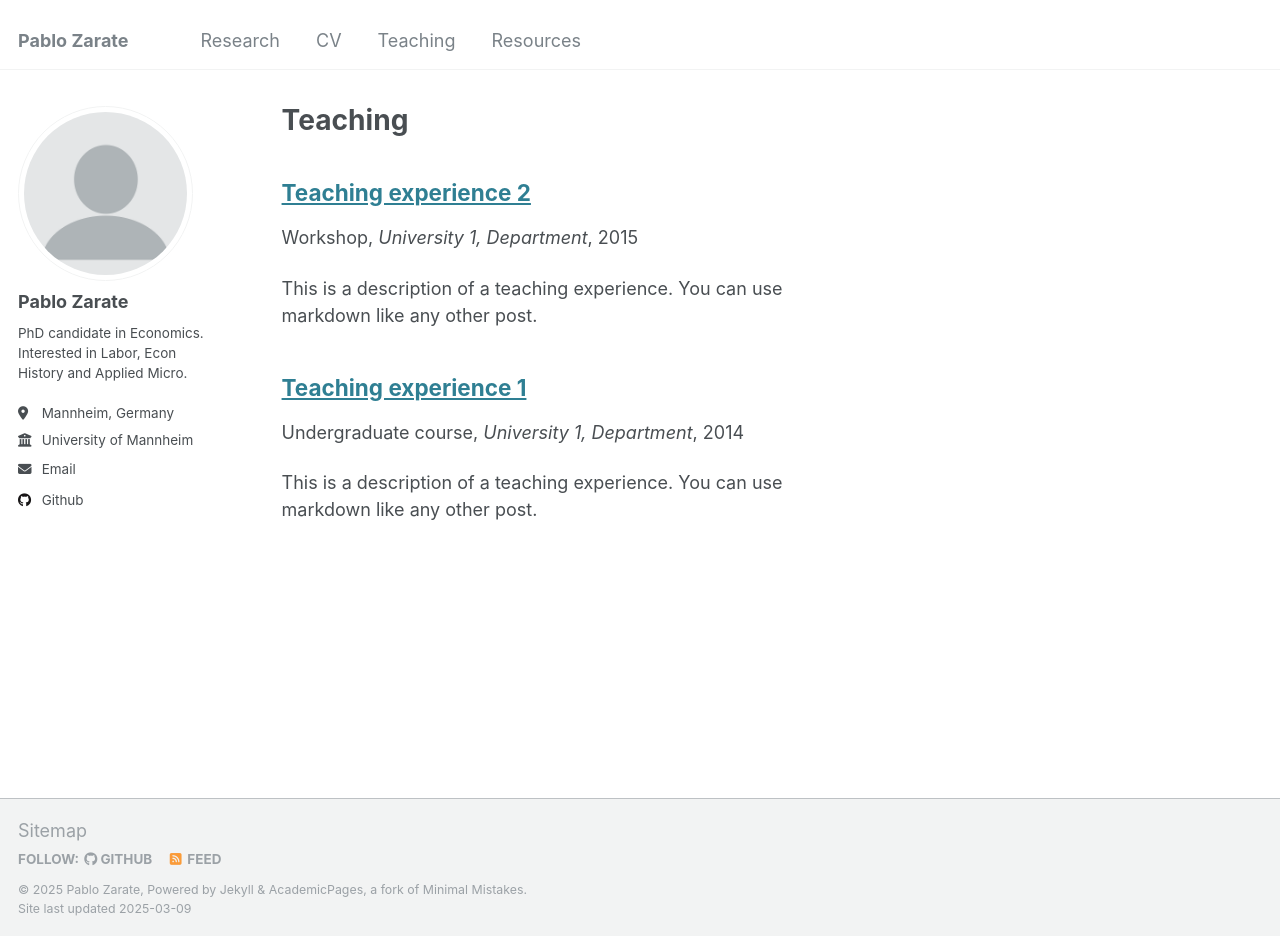
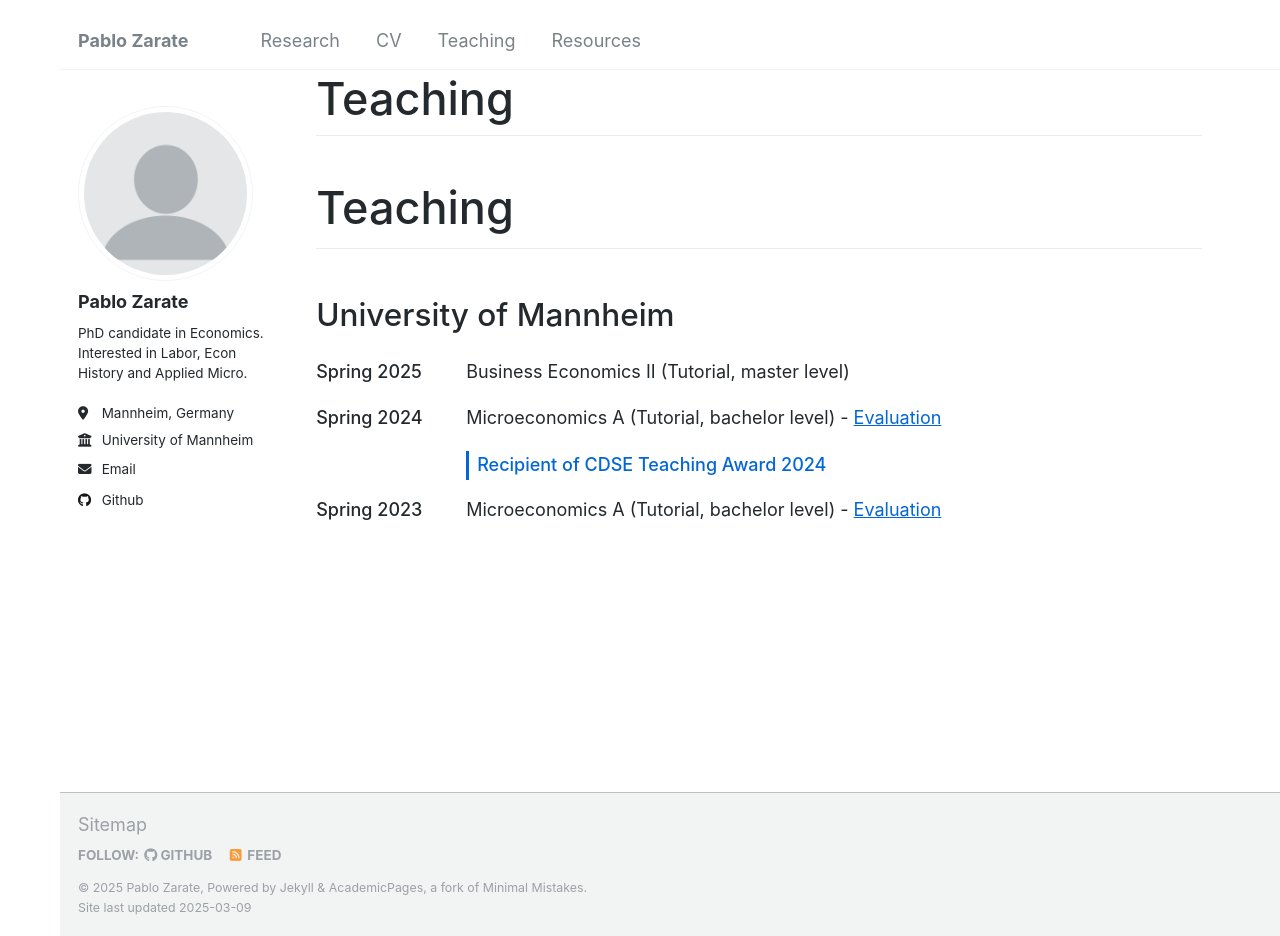
Before and after one commit to pblozarate/pblozarate.github.io, a Jekyll site: the page built from _pages/teaching.html, in a window 1280 px wide and 936 px high. Built offline with Jekyll 4.4.1, drawn with Linux system fonts in a browser that asks for light colours.

Commit message:
Update teaching.html

```diff
--- a/_pages/teaching.html
+++ b/_pages/teaching.html
@@ -4,9 +4,84 @@ title: "Teaching"
 permalink: /teaching/
 author_profile: true
 ---
+<!DOCTYPE html>
+<html lang="en">
+<head>
+    <meta charset="UTF-8">
+    <meta name="viewport" content="width=device-width, initial-scale=1.0">
+    <title>Academic Profile</title>
+    <style>
+        body {
+            font-family: -apple-system, BlinkMacSystemFont, "Segoe UI", Helvetica, Arial, sans-serif;
+            line-height: 1.6;
+            color: #24292e;
+            max-width: 1200px;
+            margin: 0 auto;
+            padding: 40px 20px;
+        }
+        h1 {
+            font-size: 2.5rem;
+            font-weight: 500;
+            border-bottom: 1px solid #eaecef;
+            padding-bottom: 0.3em;
+            margin-bottom: 1em;
+        }
+        h2 {
+            font-size: 1.75rem;
+            font-weight: 500;
+            margin-top: 1.5em;
+            margin-bottom: 0.75em;
+        }
+        .teaching-entry {
+            display: flex;
+            margin-bottom: 1em;
+        }
+        .semester {
+            width: 150px;
+            font-weight: 500;
+        }
+        .course {
+            flex: 1;
+        }
+        .award {
+            color: #0366d6;
+            margin: 0 0 16px 150px;
+            font-size: 1em;
+            font-weight: 500;
+            border-left: 3px solid #0366d6;
+            padding-left: 8px;
+            display: inline-block;
+        }
+        a {
+            color: #0366d6;
+            text-decoration: none;
+        }
+        a:hover {
+            text-decoration: underline;
+        }
+    </style>
+</head>
+<body>
+    <h1>Teaching</h1>
 
-{% include base_path %}
+    <h2>University of Mannheim</h2>
+    <div class="teaching-entry">
+        <div class="semester">Spring 2025</div>
+        <div class="course">Business Economics II (Tutorial, master level)</div>
+    </div>
 
-{% for post in site.teaching reversed %}
-  {% include archive-single.html %}
-{% endfor %}
+    <div class="teaching-entry">
+        <div class="semester">Spring 2024</div>
+        <div class="course">
+            Microeconomics A (Tutorial, bachelor level) - <a href="#">Evaluation</a>
+        </div>
+    </div>
+
+    <div class="award">Recipient of CDSE Teaching Award 2024</div>
+
+    <div class="teaching-entry">
+        <div class="semester">Spring 2023</div>
+        <div class="course">Microeconomics A (Tutorial, bachelor level) - <a href="#">Evaluation</a></div>
+    </div>
+</body>
+</html>
```
